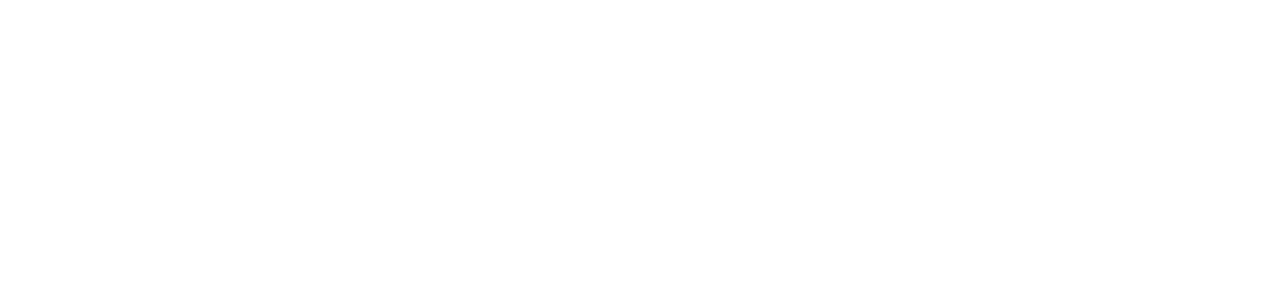
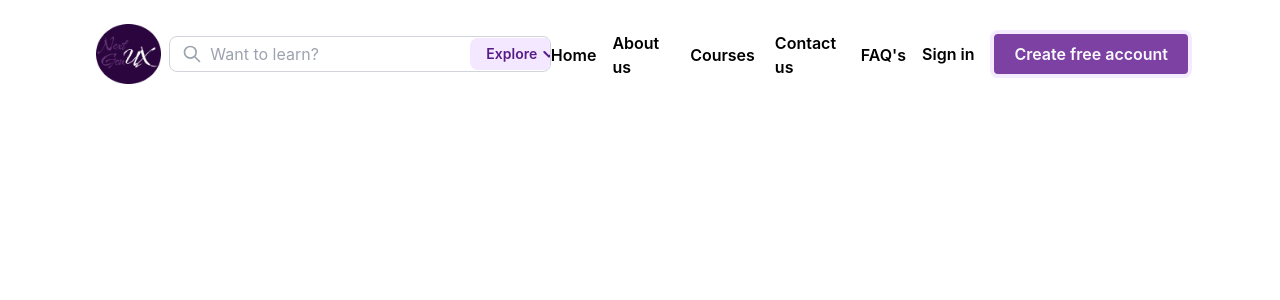
Before and after one commit to vaishnavibadwaik24/next-gen-ux, a React (Create React App) app: page / in a window 1280 px wide. Shown: the top 300 px of the page. Built offline with nearby package versions, Linux system fonts and the light colour scheme.

Commit message:
Header section added

```diff
--- a/public/index.html
+++ b/public/index.html
@@ -13,6 +13,8 @@
       user's mobile device or desktop. See https://developers.google.com/web/fundamentals/web-app-manifest/
     -->
   <link rel="manifest" href="%PUBLIC_URL%/manifest.json" />
+  <link href="https://cdn.jsdelivr.net/npm/daisyui@4.12.10/dist/full.min.css" rel="stylesheet" type="text/css" />
+  <script src="https://cdn.tailwindcss.com"></script>
   <!--
       Notice the use of %PUBLIC_URL% in the tags above.
       It will be replaced with the URL of the `public` folder during the build.
--- a/src/App.js
+++ b/src/App.js
@@ -1,8 +1,9 @@
+// import logo from './logo.svg';
 import './App.css';
 
 function App() {
   return (
-    <div>
+    <div className="App">
 
     </div>
   );
--- /dev/null
+++ b/src/Home.jsx
@@ -0,0 +1,223 @@
+import React, { useState } from "react";
+import logo from "./logo.png";
+
+function Home() {
+  const [isOpen, setIsOpen] = useState(false);
+  const [isMobileMenuOpen, setIsMobileMenuOpen] = useState(false);
+
+  return (
+    <>
+      {/* Start Header */}
+      <header className="p-4 bg-white text-black py-9 px-10">
+        <div className="container flex justify-between h-9 mx-auto px-12">
+          {/* Logo */}
+          <a
+            rel="noopener noreferrer"
+            href="#"
+            aria-label="Back to homepage"
+            className="flex items-center p-2"
+          >
+            <img
+              src={logo}
+              alt="logo"
+              style={{ width: "70px", height: "60px" }}
+            />
+          </a>
+
+          {/* Search and Explore Section */}
+          <div className="flex items-center border border-gray-300 rounded-lg overflow-hidden">
+            <div className="flex items-center px-3">
+              <svg
+                className="w-5 h-5 text-gray-400"
+                fill="none"
+                stroke="currentColor"
+                viewBox="0 0 24 24"
+                xmlns="http://www.w3.org/2000/svg"
+              >
+                <path
+                  strokeLinecap="round"
+                  strokeLinejoin="round"
+                  strokeWidth="2"
+                  d="M21 21l-6-6m2-5a7 7 0 11-14 0 7 7 0 0114 0z"
+                ></path>
+              </svg>
+              <input
+                type="text"
+                placeholder="Want to learn?"
+                className="outline-none border-none focus:ring-0 focus:outline-none ml-2 bg-white text-gray-500"
+              />
+            </div>
+
+            {/* Dropdown Menu Button */}
+            <div className="relative inline-block text-left">
+              <button
+                className="bg-purple-100 text-purple-900 text-sm font-semibold px-4 py-1.5 mr-1 rounded-lg flex items-center"
+                onClick={() => setIsOpen(!isOpen)}
+              >
+                Explore
+                <svg
+                  className={`ml-1 w-4 h-4 transition-transform duration-200 ${
+                    isOpen ? "rotate-180" : ""
+                  }`}
+                  fill="none"
+                  stroke="currentColor"
+                  viewBox="0 0 24 24"
+                  xmlns="http://www.w3.org/2000/svg"
+                >
+                  <path
+                    strokeLinecap="round"
+                    strokeLinejoin="round"
+                    strokeWidth="3"
+                    d="M19 9l-7 7-7-7"
+                  ></path>
+                </svg>
+              </button>
+
+              {/* Dropdown Menu */}
+              {isOpen && (
+                <ul className="absolute right-0 mt-2 bg-white border border-gray-200 rounded-md shadow-lg w-35">
+                  <li className="px-4 py-2 hover:bg-gray-100 cursor-pointer">
+                    <a href="#">Course 1</a>
+                  </li>
+                  <li className="px-4 py-2 hover:bg-gray-100 cursor-pointer">
+                    <a href="#">Course 2</a>
+                  </li>
+                </ul>
+              )}
+            </div>
+          </div>
+
+          {/* Navigation Links */}
+          <ul className="items-stretch hidden space-x-3 lg:flex">
+            <li className="flex">
+              <a
+                rel="noopener noreferrer"
+                href="#"
+                className="flex items-center font-semibold -mb-1 border-b-2 border-transparent border-red-600"
+              >
+                Home
+              </a>
+            </li>
+            <li className="flex">
+              <a
+                rel="noopener noreferrer"
+                href="#"
+                className="flex items-center px-1 font-semibold -mb-1 border-b-2 border-transparent"
+              >
+                About us
+              </a>
+            </li>
+            <li className="flex">
+              <a
+                rel="noopener noreferrer"
+                href="#"
+                className="flex items-center px-1 font-semibold -mb-1 border-b-2 border-transparent"
+              >
+                Courses
+              </a>
+            </li>
+            <li className="flex">
+              <a
+                rel="noopener noreferrer"
+                href="#"
+                className="flex items-center px-1 font-semibold -mb-1 border-b-2 border-transparent"
+              >
+                Contact us
+              </a>
+            </li>
+            <li className="flex">
+              <a
+                rel="noopener noreferrer"
+                href="#"
+                className="flex items-center font-semibold -mb-1 border-b-2 border-transparent"
+              >
+                FAQ's
+              </a>
+            </li>
+          </ul>
+
+          {/* Authentication Buttons */}
+          <div className="items-center flex-shrink-0 hidden lg:flex">
+            <button className="self-center px-4 py-3 font-semibold rounded">
+              Sign in
+            </button>
+            <button
+              className="self-center px-5 py-2 font-semibold rounded-lg border-4 text-gray-50"
+              style={{
+                backgroundColor: "rgba(124, 65, 163, 1)",
+                borderColor: "rgba(244, 235, 255, 1)",
+              }}
+            >
+              Create free account
+            </button>
+          </div>
+
+          {/* Mobile Menu Button */}
+          <button
+            className="p-4 lg:hidden"
+            onClick={() => setIsMobileMenuOpen(!isMobileMenuOpen)}
+          >
+            <svg
+              xmlns="http://www.w3.org/2000/svg"
+              fill="none"
+              viewBox="0 0 24 24"
+              stroke="currentColor"
+              className="w-6 h-6 text-gray-800"
+            >
+              <path
+                strokeLinecap="round"
+                strokeLinejoin="round"
+                strokeWidth="2"
+                d="M4 6h16M4 12h16M4 18h16"
+              ></path>
+            </svg>
+          </button>
+        </div>
+
+        {/* Mobile Navigation Links */}
+        <div
+          className={`lg:hidden fixed top-0 right-0 h-full bg-white shadow-lg z-50 w-64 transform transition-transform duration-300 ${
+            isMobileMenuOpen ? "translate-x-0" : "translate-x-full"
+          }`}
+        >
+          <ul className="flex flex-col space-y-2 mt-4 p-4">
+            <li className="px-4 py-2 hover:bg-gray-100 cursor-pointer">
+              <a href="#">Home</a>
+            </li>
+            <li className="px-4 py-2 hover:bg-gray-100 cursor-pointer">
+              <a href="#">About us</a>
+            </li>
+            <li className="px-4 py-2 hover:bg-gray-100 cursor-pointer">
+              <a href="#">Courses</a>
+            </li>
+            <li className="px-4 py-2 hover:bg-gray-100 cursor-pointer">
+              <a href="#">Contact us</a>
+            </li>
+            <li className="px-4 py-2 hover:bg-gray-100 cursor-pointer">
+              <a href="#">FAQ's</a>
+            </li>
+            <li className="px-4 py-2 hover:bg-gray-100 cursor-pointer">
+              <button className="w-full font-semibold text-black">
+                Sign in
+              </button>
+            </li>
+            <li className="px-4 py-2 cursor-pointer">
+              <button
+                className="w-full py-2 font-semibold rounded-lg border-4 text-gray-50"
+                style={{
+                  backgroundColor: "rgba(124, 65, 163, 1)",
+                  borderColor: "rgba(244, 235, 255, 1)",
+                }}
+              >
+                Create free account
+              </button>
+            </li>
+          </ul>
+        </div>
+      </header>
+      {/* End Header */}
+    </>
+  );
+}
+
+export default Home;
--- a/src/index.js
+++ b/src/index.js
@@ -1,13 +1,15 @@
 import React from 'react';
 import ReactDOM from 'react-dom/client';
 import './index.css';
-import App from './App';
+// import App from './App';
+import Home from './Home';
 import reportWebVitals from './reportWebVitals';
 
 const root = ReactDOM.createRoot(document.getElementById('root'));
 root.render(
   <React.StrictMode>
-    <App />
+    {/* <App /> */}
+    <Home />
   </React.StrictMode>
 );
 
```
Also changed, not shown: src/logo.png (added), src/logo.svg (deleted).
